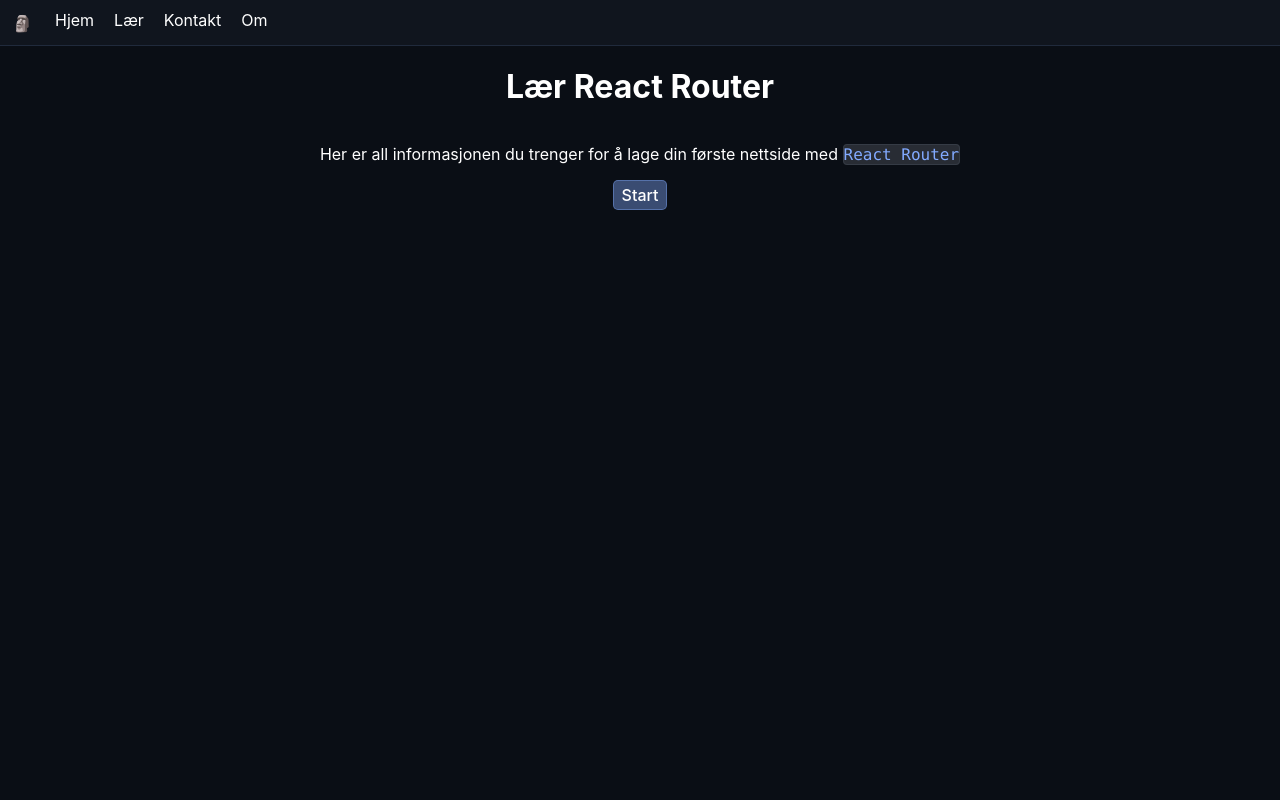
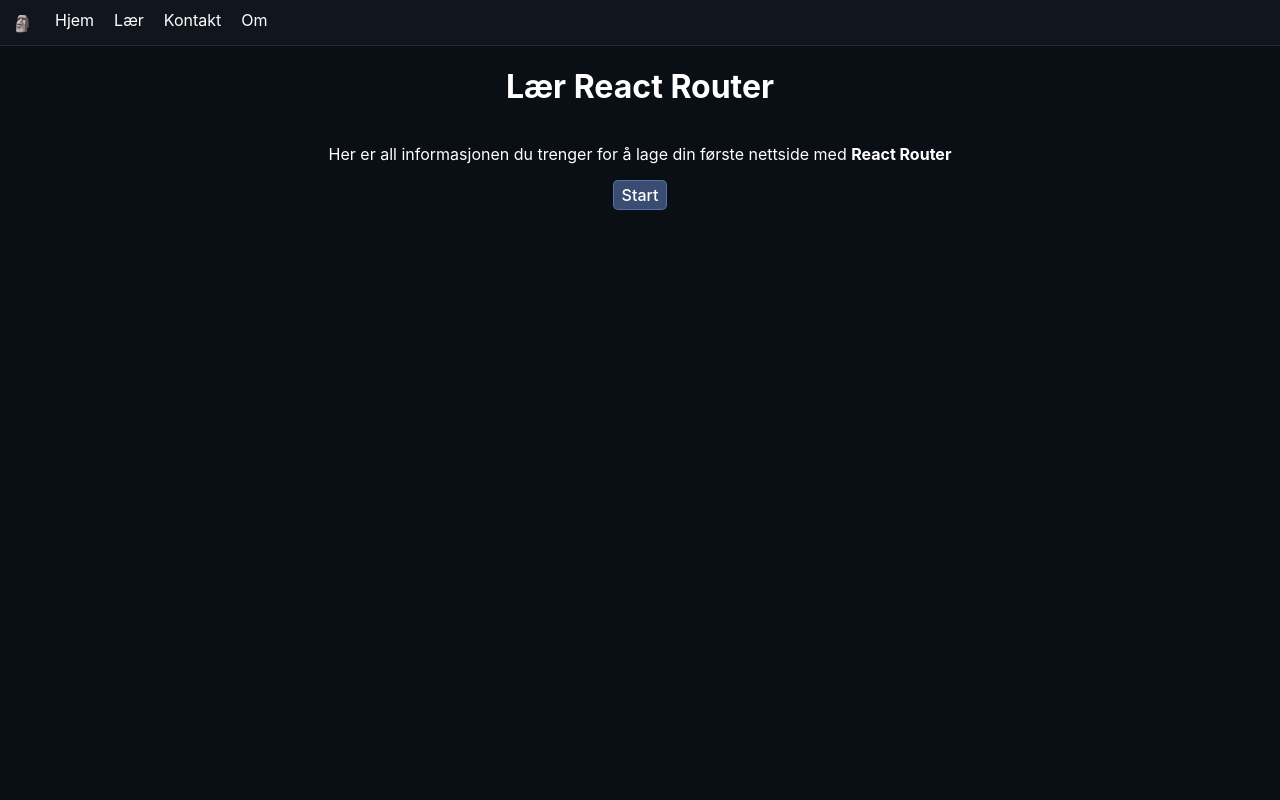
Before and after one commit to 2ITB-Dromtorp/Skoleoppgaver_andreask, a React (Create React App) app in the folder routing_test/: page /learn in a window 1280 px wide. Shown: the top 800 px of the page. Built offline with nearby package versions, Linux system fonts and the light colour scheme.

Commit message:
router v10~

```diff
--- a/routing_test/src/App.css
+++ b/routing_test/src/App.css
@@ -184,7 +184,7 @@ nav {
     height: 45px;
     background-color: rgb(16, 21, 30);
     border-bottom: 1px solid rgb(32, 42, 60);
-    z-index: 1;
+    z-index: 1000;
 }
 
 /*-----*/
--- a/routing_test/src/pages/learn/home.js
+++ b/routing_test/src/pages/learn/home.js
@@ -6,7 +6,7 @@ const Introduction = () => {
         <>
             <div className="content_center">
                 <h1>Lær React Router</h1>
-                <p>Her er all informasjonen du trenger for å lage din første nettside med <code>React Router</code></p>
+                <p>Her er all informasjonen du trenger for å lage din første nettside med <b>React Router</b></p>
                 <Link className="button_link" to="./introduction"><Button>Start</Button></Link>
             </div>
         </>
--- a/routing_test/src/pages/main/home.js
+++ b/routing_test/src/pages/main/home.js
@@ -7,7 +7,7 @@ const Home = () => {
             <div className="standard_content_container">
                 <div className="standard_content">
                     <h1>Hjemmeside</h1>
-                    <p>Dette er en nettside om <code>React Router</code></p>
+                    <p>Dette er en nettside om <b>React Router</b></p>
                     <Link className="button_link" to="./learn"><Button>Lær React Router</Button></Link>
                 </div>
             </div>
```
